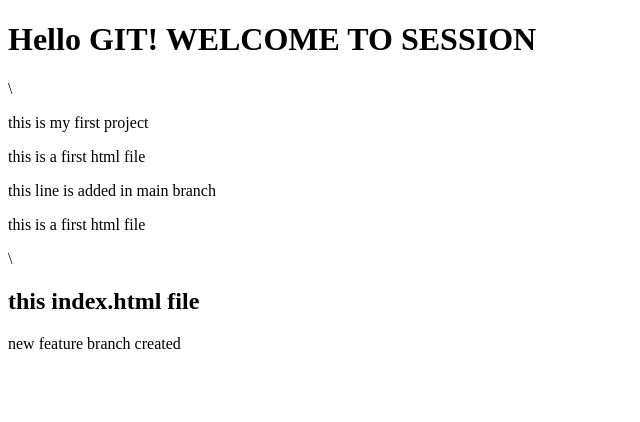
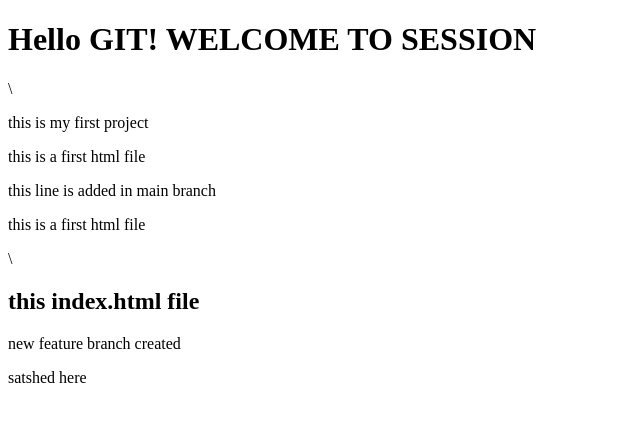
Before and after one commit to lakshmihatti9196-dev/MYPROJECT, a plain HTML site: page index.html in a window 1280 px wide. Shown: the whole page, without its empty margins (0-640 px from the left). Drawn offline with Linux system fonts and the light colour scheme.

Commit message:
new stash

```diff
--- a/index.html
+++ b/index.html
@@ -11,5 +11,6 @@
 <p>this is a first html file</p>\
 <h2>this index.html file</h2>
 <p>new feature branch created</p>
+<p>satshed here</p>
 </body>
 </html>
```
